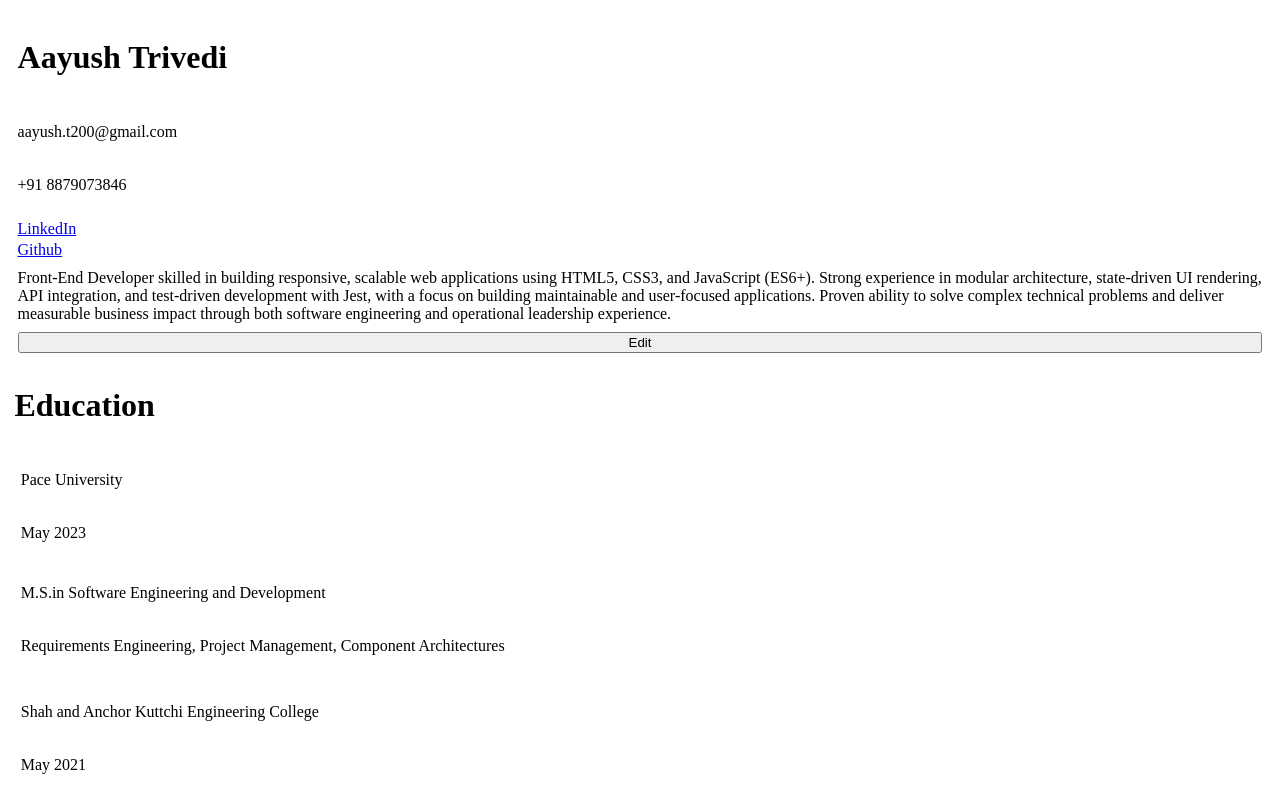
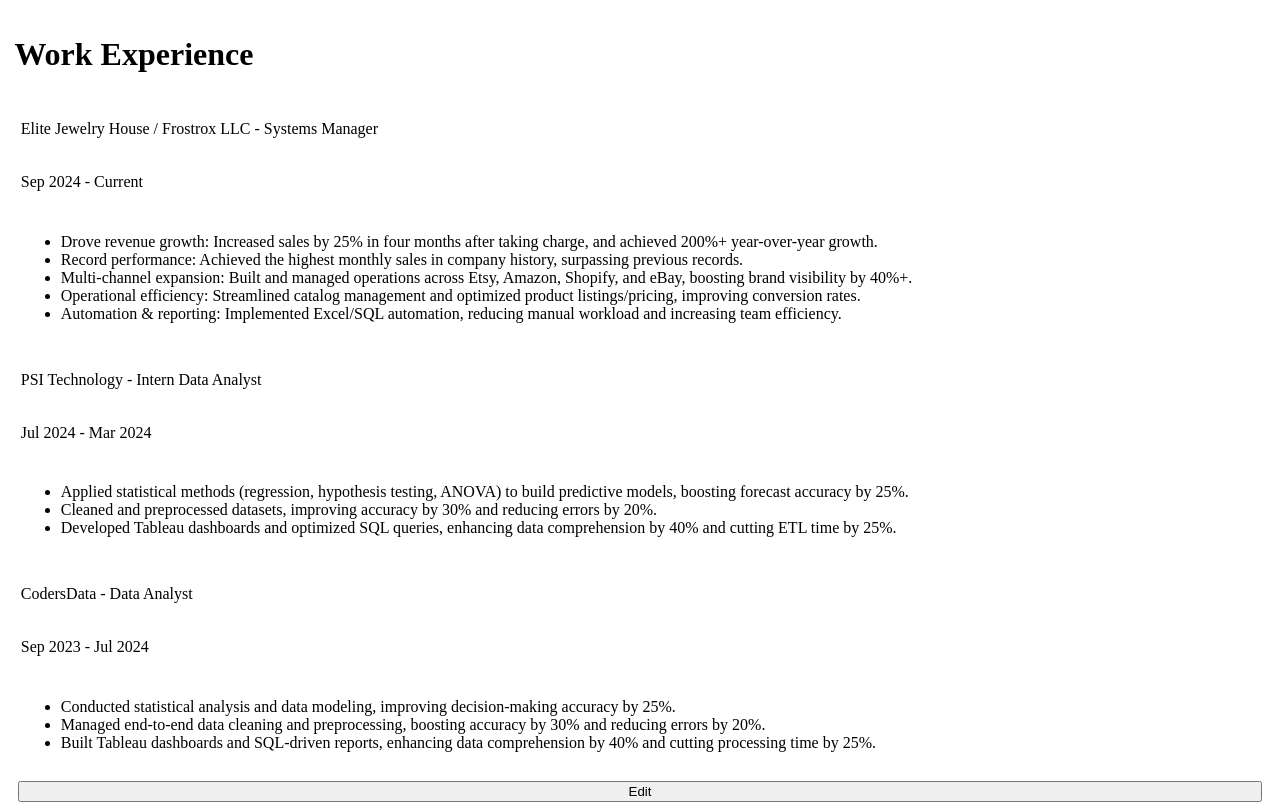
Before and after one commit to aayusht200/CV-Builder-App, a React (Vite) app in the folder CV-Builder-App/: page / in a window 1280 px wide. Shown: the top 804 px of the page. Built offline with nearby package versions, Linux system fonts and the light colour scheme.

Commit message:
feat: add Experience component with dynamic data handling and preview functionality

```diff
--- a/CV-Builder-App/src/App.jsx
+++ b/CV-Builder-App/src/App.jsx
@@ -1,5 +1,6 @@
 import GeneralInfo from './components/GeneralInfo';
 import Education from './components/Education';
+import Experience from './components/Experience';
 import { data } from './assets/data';
 import { useState } from 'react';
 export default function App() {
@@ -13,8 +14,9 @@
 
     return (
         <>
-            <GeneralInfo data={currentData.GeneralInfoData} onSave={updateCurrentData} />
-            <Education data={currentData.EducationData} onSave={updateCurrentData} />
+            {/* <GeneralInfo data={currentData.GeneralInfoData} onSave={updateCurrentData} />
+            <Education data={currentData.EducationData} onSave={updateCurrentData} /> */}
+            <Experience data={currentData.ExperienceData} onSave={updateCurrentData} />
         </>
     );
 }
--- a/CV-Builder-App/src/assets/data.js
+++ b/CV-Builder-App/src/assets/data.js
@@ -32,4 +32,77 @@
             notableCourses: 'Data Structures & Algorithm with Java, RDBMS, HTML programing',
         },
     ],
+    ExperienceData: [
+        {
+            id: 1,
+            company: 'Elite Jewelry House / Frostrox LLC',
+            positionTitle: 'Systems Manager',
+            startDate: 'Sep 2024',
+            endDate: 'Current',
+            responsibilities: [
+                {
+                    id: 1,
+                    text: 'Drove revenue growth: Increased sales by 25% in four months after taking charge, and achieved 200%+ year-over-year growth.',
+                },
+                {
+                    id: 2,
+                    text: 'Record performance: Achieved the highest monthly sales in company history, surpassing previous records.',
+                },
+                {
+                    id: 3,
+                    text: 'Multi-channel expansion: Built and managed operations across Etsy, Amazon, Shopify, and eBay, boosting brand visibility by 40%+.',
+                },
+                {
+                    id: 4,
+                    text: 'Operational efficiency: Streamlined catalog management and optimized product listings/pricing, improving conversion rates.',
+                },
+                {
+                    id: 5,
+                    text: 'Automation & reporting: Implemented Excel/SQL automation, reducing manual workload and increasing team efficiency.',
+                },
+            ],
+        },
+        {
+            id: 2,
+            company: 'PSI Technology',
+            positionTitle: 'Intern Data Analyst',
+            startDate: 'Jul 2024',
+            endDate: 'Mar 2024',
+            responsibilities: [
+                {
+                    id: 1,
+                    text: 'Applied statistical methods (regression, hypothesis testing, ANOVA) to build predictive models, boosting forecast accuracy by 25%.',
+                },
+                {
+                    id: 2,
+                    text: 'Cleaned and preprocessed datasets, improving accuracy by 30% and reducing errors by 20%.',
+                },
+                {
+                    id: 3,
+                    text: 'Developed Tableau dashboards and optimized SQL queries, enhancing data comprehension by 40% and cutting ETL time by 25%.',
+                },
+            ],
+        },
+        {
+            id: 3,
+            company: 'CodersData',
+            positionTitle: 'Data Analyst',
+            startDate: 'Sep 2023',
+            endDate: 'Jul 2024',
+            responsibilities: [
+                {
+                    id: 1,
+                    text: 'Conducted statistical analysis and data modeling, improving decision-making accuracy by 25%.',
+                },
+                {
+                    id: 2,
+                    text: 'Managed end-to-end data cleaning and preprocessing, boosting accuracy by 30% and reducing errors by 20%.',
+                },
+                {
+                    id: 3,
+                    text: 'Built Tableau dashboards and SQL-driven reports, enhancing data comprehension by 40% and cutting processing time by 25%.',
+                },
+            ],
+        },
+    ],
 };
--- /dev/null
+++ b/CV-Builder-App/src/components/Experience.jsx
@@ -0,0 +1,55 @@
+// company,title,start_date,end_date,responsiblities
+import { useState } from 'react';
+export default function Experience({ data, onSave }) {
+    const [viewMode, setViewMode] = useState('preview');
+    function updateView() {
+        setViewMode((prev) => (prev === 'preview' ? 'edit' : 'preview'));
+    }
+    const componentUI =
+        viewMode === 'preview' ? (
+            <Preview data={data} onClick={updateView} />
+        ) : (
+            <Edit data={data} onSubmit={updateView} onSave={onSave} />
+        );
+    return (
+        <div className="ExperienceInfo">
+            <h1 className="sectionHeader">Work Experience</h1>
+            {componentUI}
+        </div>
+    );
+}
+function Preview({ data, onClick }) {
+    return (
+        <>
+            {data.map((experience) => (
+                <ExperienceInfo data={experience} key={experience.id}></ExperienceInfo>
+            ))}
+            <div className="formControl">
+                <button type="button" className="btn" onClick={onClick}>
+                    Edit
+                </button>
+            </div>
+        </>
+    );
+}
+function ExperienceInfo({ data }) {
+    return (
+        <div className="ExperienceInfo">
+            <div className="ExperienceHeader">
+                <p className="companyNameTitle">
+                    {data.company} - {data.positionTitle}
+                </p>
+                <p className="experienceDate">
+                    {data.startDate} - {data.endDate}
+                </p>
+            </div>
+            <div className="responsibilities">
+                <ul>
+                    {data.responsibilities.map((responsibility) => (
+                        <li key={responsibility.id}>{responsibility.text}</li>
+                    ))}
+                </ul>
+            </div>
+        </div>
+    );
+}
```
